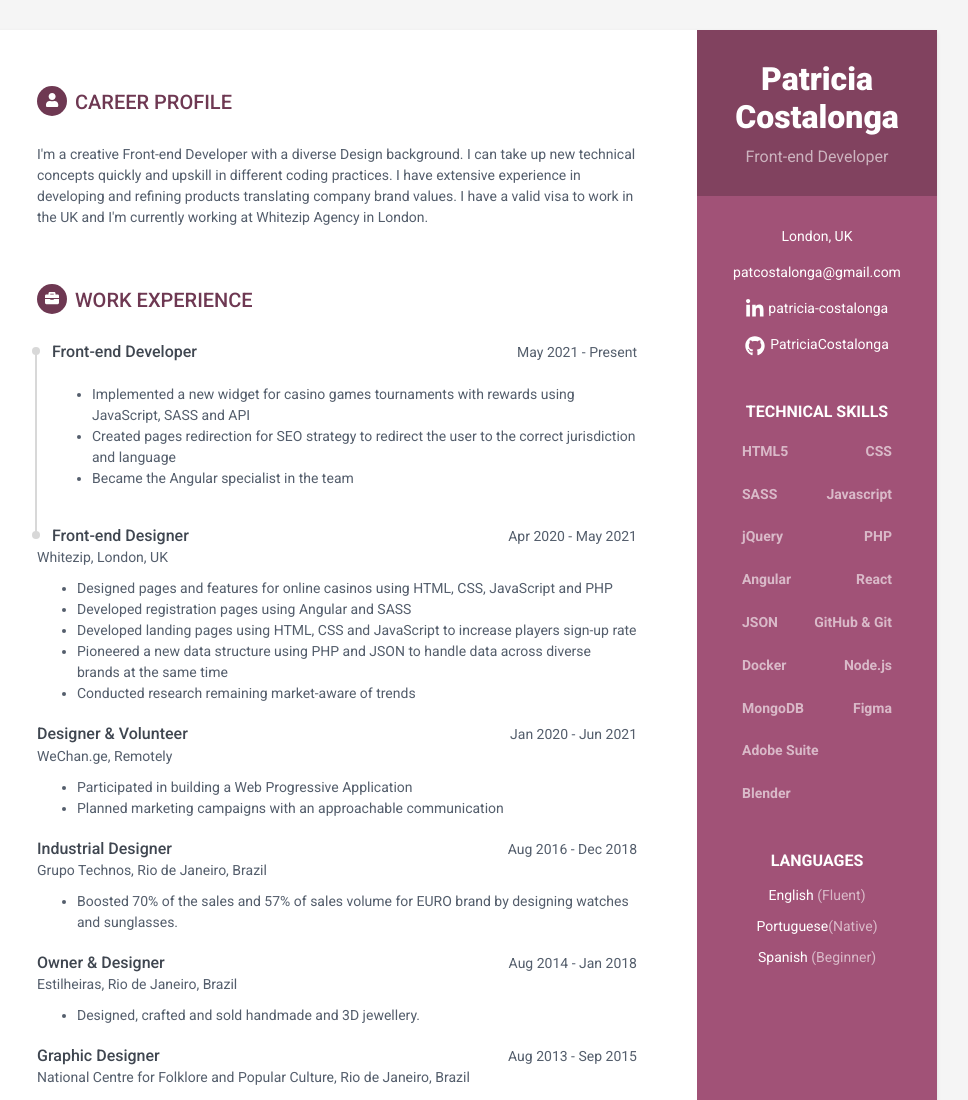
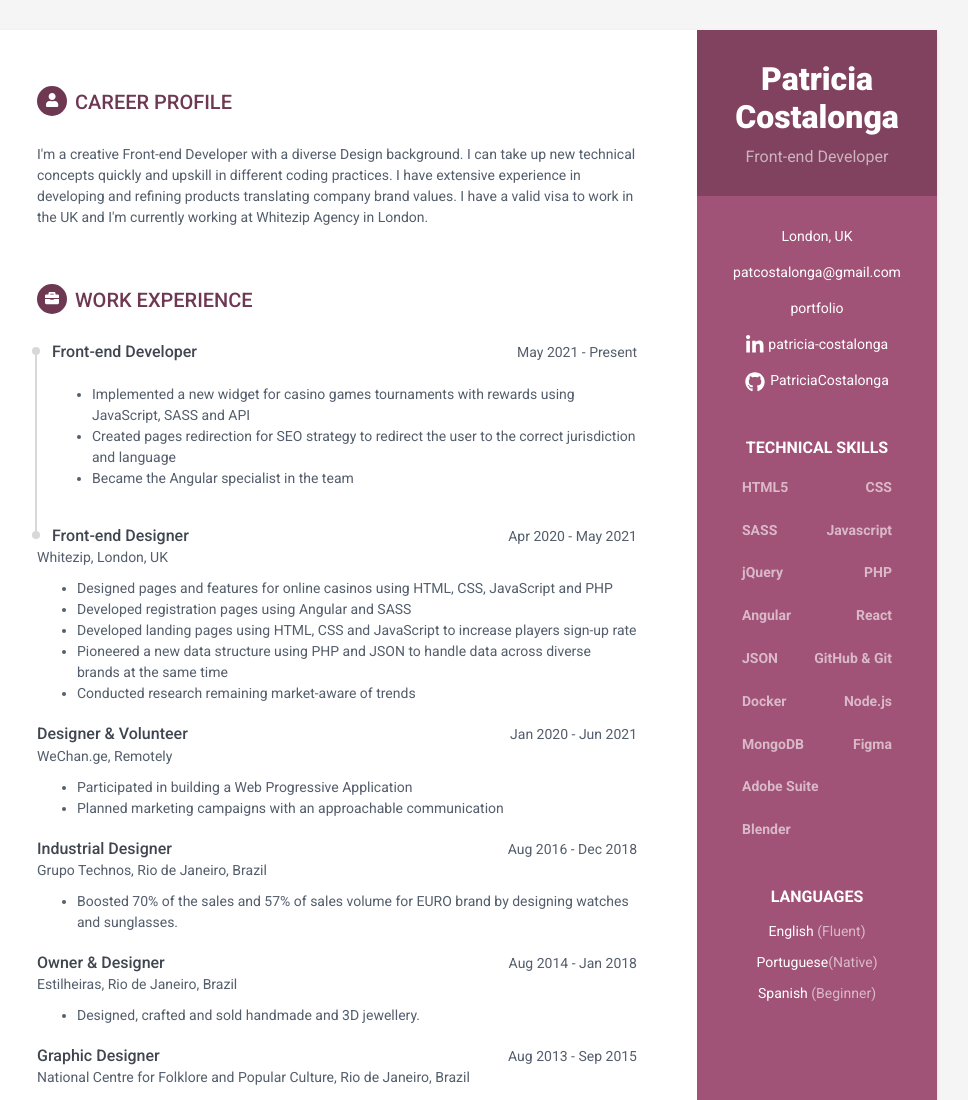
Before and after one commit to PatriciaCostalonga/CV, a plain HTML site: page index.html in a window 1280 px wide. Shown: the top 1100 px of the page, without its empty margins (183-1151 px from the left). Drawn offline with Linux system fonts and the light colour scheme.

Commit message:
portfolio added

```diff
--- a/index.html
+++ b/index.html
@@ -32,6 +32,7 @@
                 <ul class="list-unstyled contact-list">
                     <li class="email"><a href="https://goo.gl/maps/5q31CB6qgNabxmb58" target="_blank">London, UK</a></li>
                     <li class="email"><a href="mailto: patcostalonga@gmail.com">patcostalonga@gmail.com</a></li>
+                    <li class="email"><a href="https://www.patriciacostalonga.com/">portfolio</a></li>
                     <li class="linkedin"><i class="fab fa-linkedin-in"></i><a href="https://www.linkedin.com/in/patricia-costalonga/" target="_blank">patricia-costalonga</a></li>
                     <li class="github"><i class="fab fa-github"></i><a href="https://github.com/PatriciaCostalonga" target="_blank">PatriciaCostalonga</a></li>
                 </ul>
```
